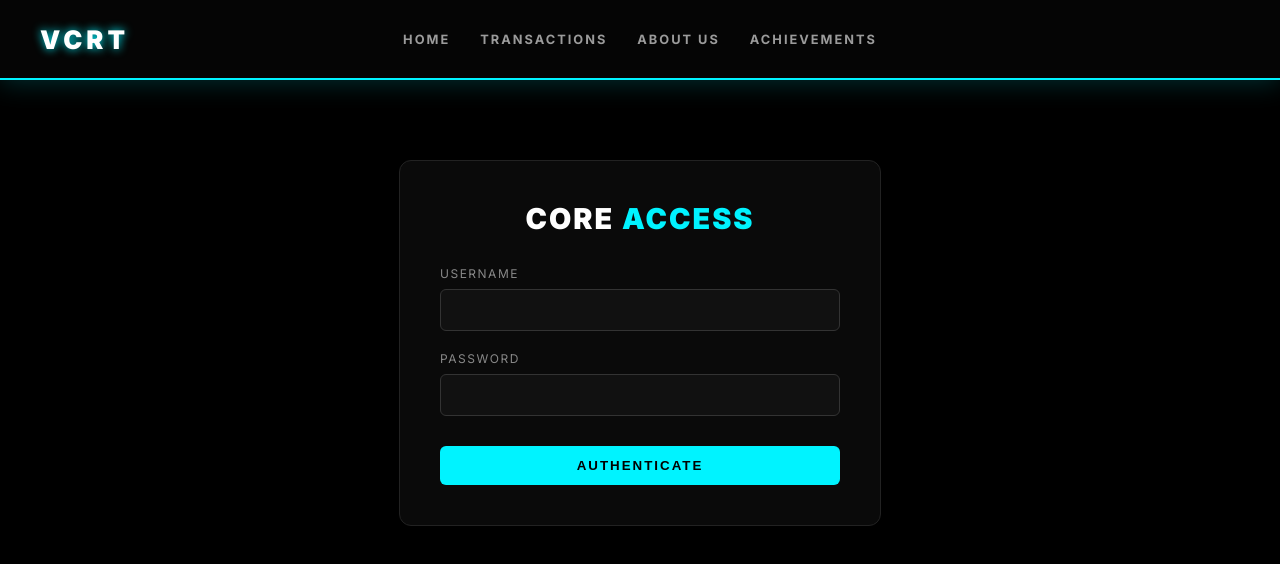
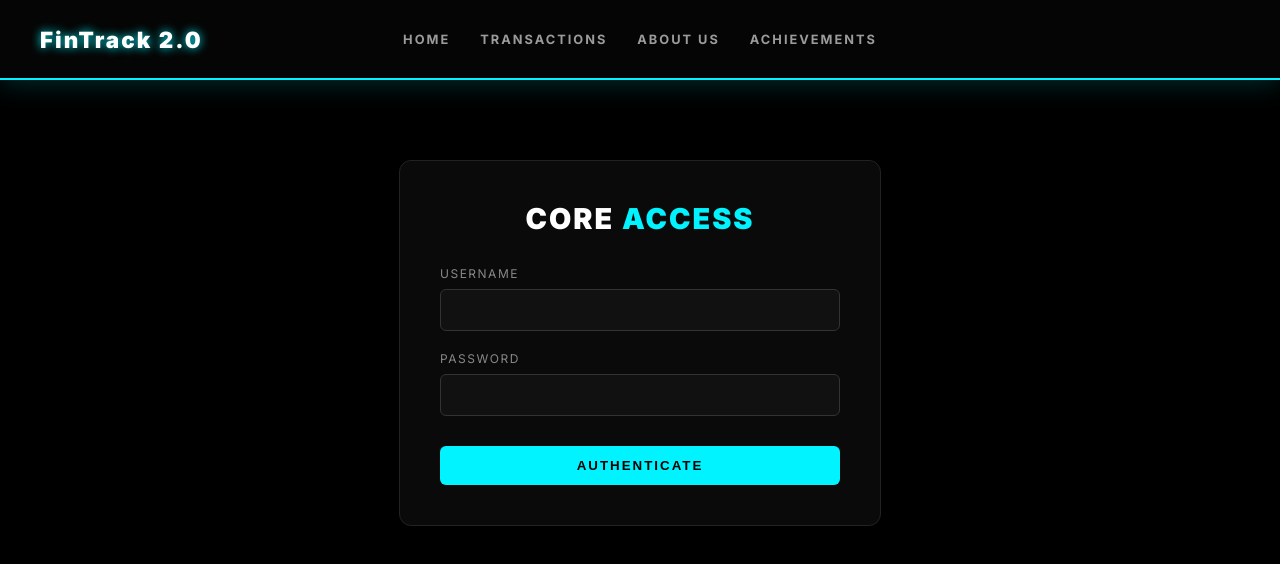
Before and after one commit to chocolerts/VCRT.COM, a plain HTML site: page signin.html in a window 1280 px wide. Drawn offline with Linux system fonts and the light colour scheme.

Commit message:
Update signin.html

```diff
--- a/signin.html
+++ b/signin.html
@@ -3,7 +3,7 @@
 <head>
     <meta charset="UTF-8">
     <meta name="viewport" content="width=device-width, initial-scale=1.0">
-    <title>VCRT | Sign In</title>
+    <title>FinTrack 2.0 | Sign In</title>
     <link href="https://fonts.googleapis.com/css2?family=Inter:wght@400;700;900&display=swap" rel="stylesheet">
 
     <style>
@@ -46,8 +46,8 @@
 
         .brand-name {
             font-weight: 900;
-            letter-spacing: 4px;
-            font-size: 1.6rem;
+            letter-spacing: 2px;
+            font-size: 1.4rem;
             color: #ffffff;
             text-shadow: var(--neon-outline);
             text-decoration: none;
@@ -168,7 +168,7 @@
 
     <header class="dashboard-header">
         <div class="brand-container">
-            <a href="index.html" class="brand-name">VCRT</a>
+            <a href="index.html" class="brand-name">FinTrack 2.0</a>
         </div>
 
         <nav class="dash-menu">
```
